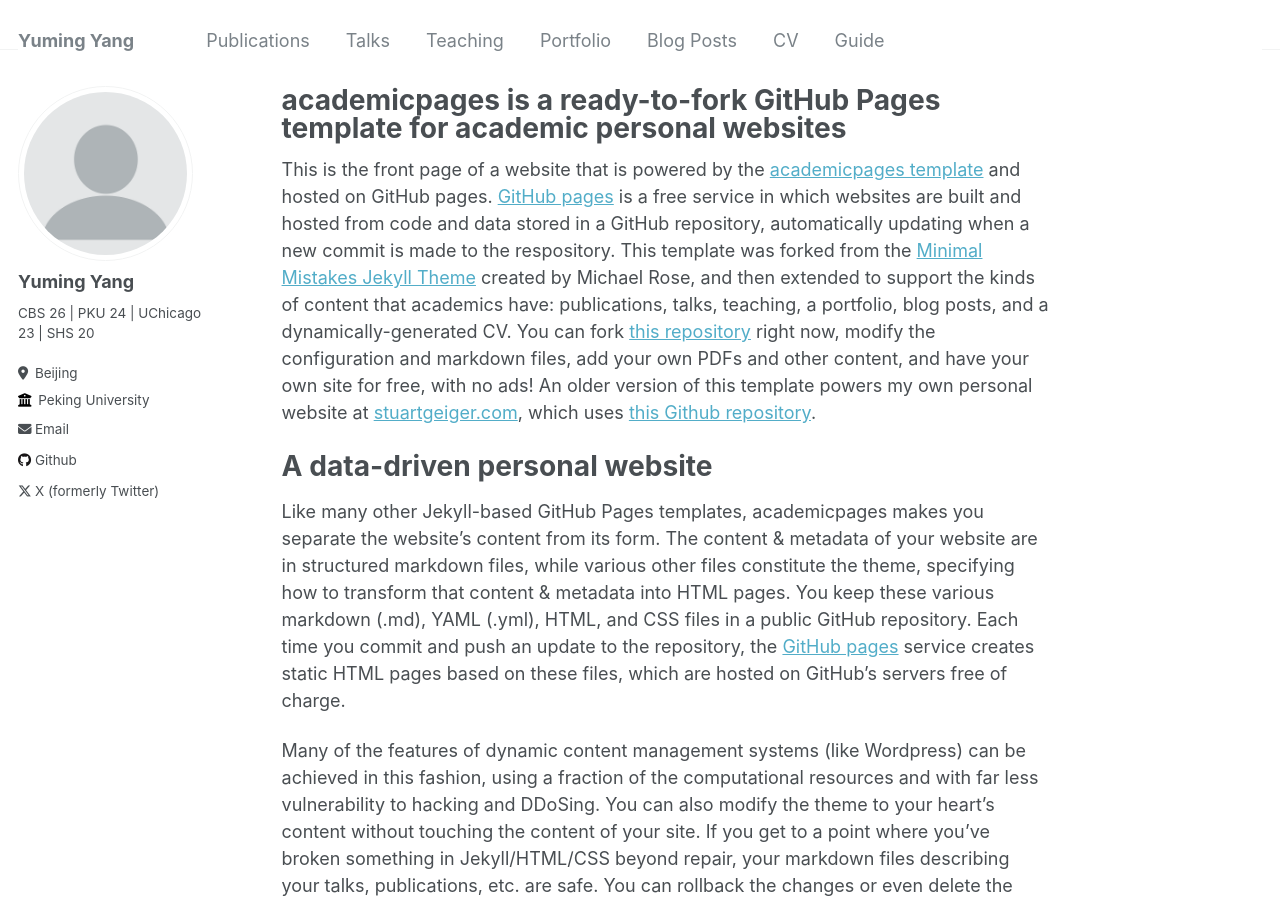
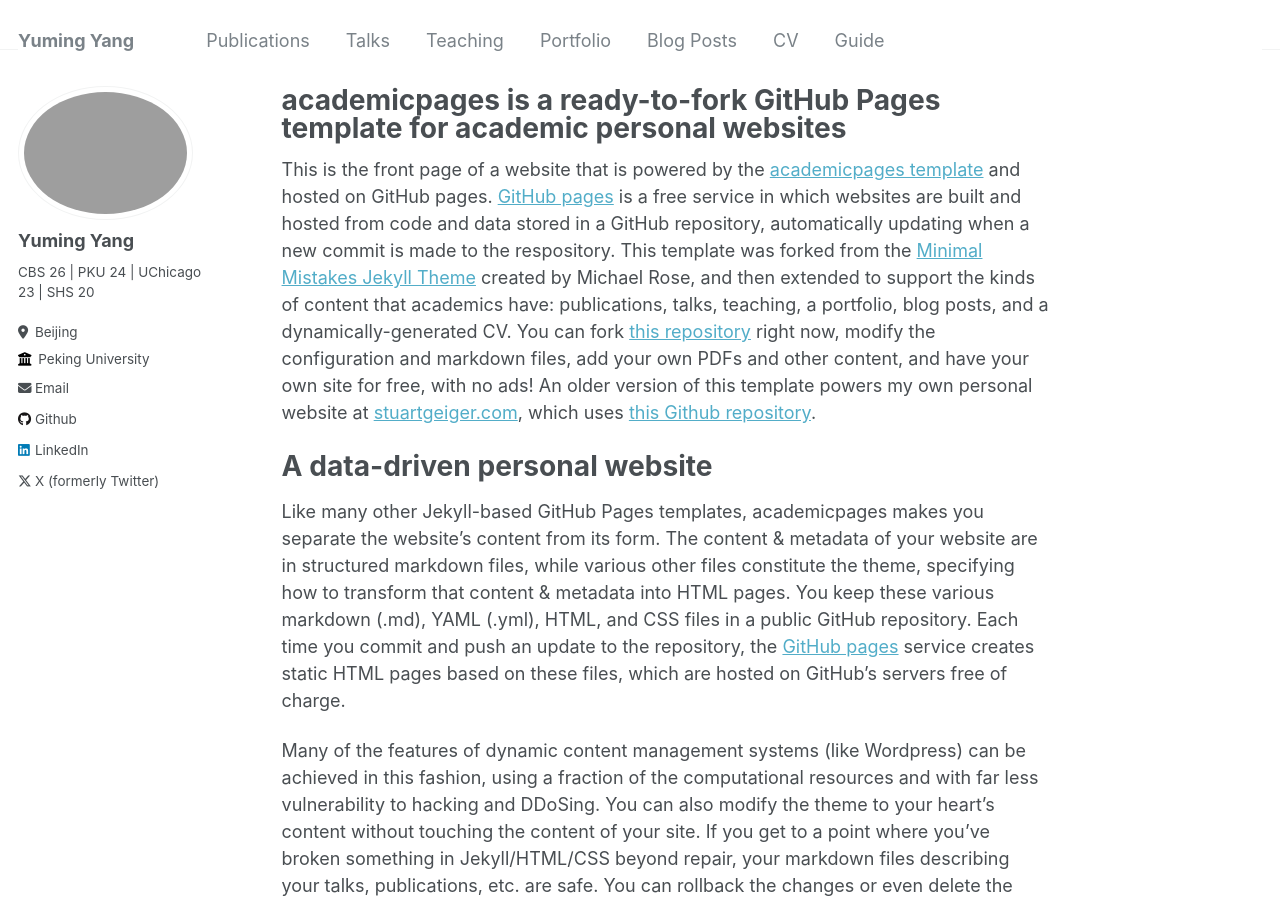
Before and after one commit to Yuming-Yang/yuming-yang.github.io, a Jekyll site: the page built from _pages/about.md, in a window 1280 px wide and 900 px high. Built offline with Jekyll 4.4.1, drawn with Linux system fonts in a browser that asks for light colours.

Commit message:
Update _config.yml

```diff
--- a/_config.yml
+++ b/_config.yml
@@ -21,7 +21,7 @@ repository               : "academicpages/academicpages.github.io"
 #               Additional customization can be done by editing /_includes/author-profile.html
 author:
   # Biographic information
-  avatar           : "profile.png"
+  avatar           : "personal.JPG"
   name             : "Yuming Yang"
   pronouns         : # example: "she/her"
   bio              : "CBS 26 | PKU 24 | UChicago 23 | SHS 20"
@@ -56,7 +56,7 @@ author:
   keybase          : # Username
   Instagram        : "alanyangym"
   lastfm           : # Username
-  linkedin         : # Username
+  linkedin         : "yumingyang0"
   mastodon         : # URL
   medium           : # URL
   pinterest        : # Username
```
